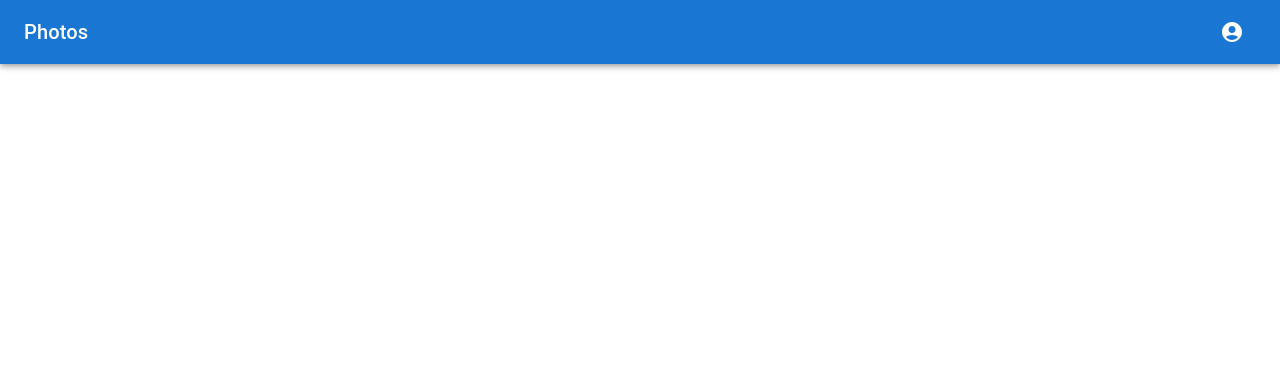
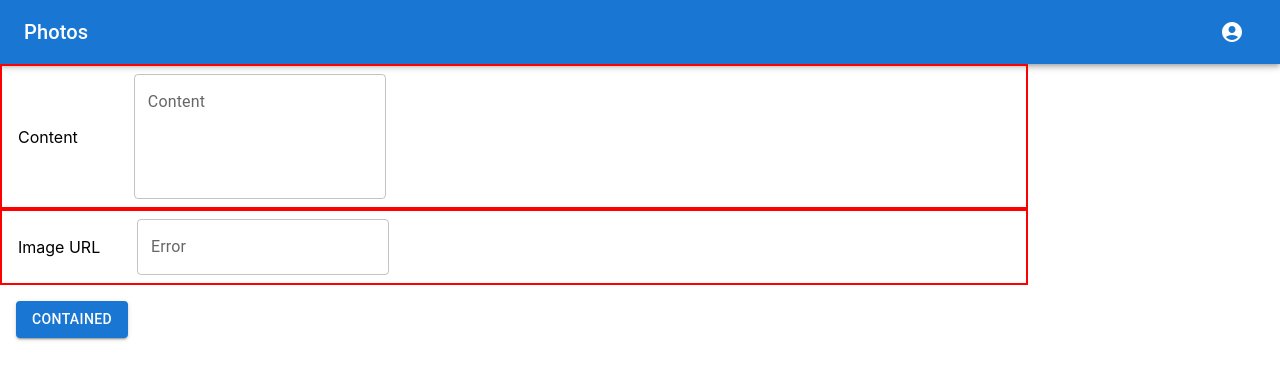
Before and after one commit to ihsan24-24/blog-app, a React (Create React App) app: page /newpost in a window 1280 px wide. Before the commit this address had no page. Shown: the top 380 px of the page. Built offline with nearby package versions, Linux system fonts and the light colour scheme; no server answers.

Commit message:
new post added

```diff
--- a/src/appRouter/AppRouter.jsx
+++ b/src/appRouter/AppRouter.jsx
@@ -4,6 +4,8 @@ import CartDetail from "../components/CartDetail";
 import NavbarComp from "../components/Navbar";
 import Dashboard from "../pages/Dashboard";
 import Login from "../pages/Login";
+import NewBlock from "../pages/NewBlock";
+import Profile from "../pages/Profile";
 import Register from "../pages/Register";
 
 const AppRouter = () => {
@@ -15,6 +17,8 @@ const AppRouter = () => {
         <Route path="/register" element={<Register />} />
         <Route path="/dashboard" element={<Dashboard />} />
         <Route path="/dashboard/:id" element={<CartDetail />} />
+        <Route path="/newpost" element={<NewBlock />} />
+        <Route path="/profile" element={<Profile />} />
       </Routes>
     </div>
   );
--- a/src/components/CartDetail.jsx
+++ b/src/components/CartDetail.jsx
@@ -6,11 +6,11 @@ import CardMedia from "@mui/material/CardMedia";
 import Button from "@mui/material/Button";
 import Typography from "@mui/material/Typography";
 import { useLocation, useParams } from "react-router-dom";
-import { getDataById } from "../helpers/firebase";
+import { editBlog, getDataById, IsLogin } from "../helpers/firebase";
 
 const CartDetail = () => {
-  const [nowUser, setNowUSer] = React.useState();
-  const [data, setData] = React.useState();
+  const [nowUser, setNowUSer] = React.useState(null);
+  const [data, setData] = React.useState("");
 
   //   const {
   //     state: { date, email, id, name, picture, title },
@@ -20,31 +20,39 @@ const CartDetail = () => {
     const newData = await getDataById(id);
     setData(newData);
   };
+
   React.useEffect(() => {
     getData();
+    IsLogin(setNowUSer);
   }, []);
-  console.log(data);
-
+  const editThisBlog = () => {
+    // editBlog()
+  };
   return (
     <Card sx={{ maxWidth: 345 }}>
       <CardMedia
         component="img"
         height="140"
-        image="/static/images/cards/contemplative-reptile.jpg"
+        image={data?.picture}
         alt="green iguana"
       />
       <CardContent>
         <Typography gutterBottom variant="h5" component="div">
-          Lizard
+          {nowUser?.name}
         </Typography>
         <Typography variant="body2" color="text.secondary">
-          Lizards are a widespread group of squamate reptiles, with over 6,000
-          species, ranging across all continents except Antarctica
+          {data?.title}
+        </Typography>
+        <Typography variant="body2" color="text.secondary">
+          {data?.date}
         </Typography>
       </CardContent>
       <CardActions>
-        <Button size="small">Share</Button>
-        <Button size="small">Learn More</Button>
+        {data?.email === nowUser?.email && (
+          <Button size="small" onClick={editThisBlog}>
+            Edit
+          </Button>
+        )}
       </CardActions>
     </Card>
   );
--- a/src/components/Navbar.jsx
+++ b/src/components/Navbar.jsx
@@ -1,36 +1,53 @@
-
-import React, { useState } from 'react';
-import AppBar from '@mui/material/AppBar';
-import Box from '@mui/material/Box';
-import Toolbar from '@mui/material/Toolbar';
-import Typography from '@mui/material/Typography';
-import IconButton from '@mui/material/IconButton';
-import AccountCircle from '@mui/icons-material/AccountCircle';
-import MenuItem from '@mui/material/MenuItem';
-import Menu from '@mui/material/Menu';
+import React, { useEffect, useState } from "react";
+import AppBar from "@mui/material/AppBar";
+import Box from "@mui/material/Box";
+import Toolbar from "@mui/material/Toolbar";
+import Typography from "@mui/material/Typography";
+import IconButton from "@mui/material/IconButton";
+import AccountCircle from "@mui/icons-material/AccountCircle";
+import MenuItem from "@mui/material/MenuItem";
+import Menu from "@mui/material/Menu";
+import { IsLogin, singOut } from "../helpers/firebase";
+import { useNavigate } from "react-router-dom";
 
 const NavbarComp = () => {
   const [anchorEl, setAnchorEl] = useState(null);
-
-
+  const [nowUser, setNowUSer] = useState(null);
+  const navigate = useNavigate();
   const handleMenu = (event) => {
     setAnchorEl(event.currentTarget);
   };
-
   const handleClose = () => {
     setAnchorEl(null);
   };
-
+  useEffect(() => {
+    IsLogin(setNowUSer);
+  }, []);
+  const handleLogin = () => {
+    navigate("/");
+    handleClose();
+  };
+  const handleLogout = () => {
+    singOut(setNowUSer);
+    handleClose();
+    navigate("/");
+  };
+  const handleNewPost = () => {
+    handleClose();
+    navigate("/newpost");
+  };
+  const handleProfile = () => {
+    handleClose();
+    navigate("/profile");
+  };
   return (
     <Box sx={{ flexGrow: 1 }}>
-
       <AppBar position="static">
         <Toolbar>
-
           <Typography variant="h6" component="div" sx={{ flexGrow: 1 }}>
             Photos
           </Typography>
-          { (
+          {
             <div>
               <IconButton
                 size="large"
@@ -46,27 +63,28 @@ const NavbarComp = () => {
                 id="menu-appbar"
                 anchorEl={anchorEl}
                 anchorOrigin={{
-                  vertical: 'top',
-                  horizontal: 'right',
+                  vertical: "top",
+                  horizontal: "right",
                 }}
                 keepMounted
                 transformOrigin={{
-                  vertical: 'top',
-                  horizontal: 'right',
+                  vertical: "top",
+                  horizontal: "right",
                 }}
                 open={Boolean(anchorEl)}
                 onClose={handleClose}
               >
-                <MenuItem onClick={handleClose}>Profile</MenuItem>
-                <MenuItem onClick={handleClose}>My account</MenuItem>
-                <MenuItem onClick={handleClose}>My account</MenuItem>
+                <MenuItem onClick={handleProfile}>Profile</MenuItem>
+                <MenuItem onClick={handleNewPost}>New Post</MenuItem>
+                {nowUser && <MenuItem onClick={handleLogout}>Logout</MenuItem>}
+                {!nowUser && <MenuItem onClick={handleLogin}>Login</MenuItem>}
               </Menu>
             </div>
-          )}
+          }
         </Toolbar>
       </AppBar>
     </Box>
   );
-}
+};
 
 export default NavbarComp;
--- a/src/helpers/firebase.js
+++ b/src/helpers/firebase.js
@@ -26,7 +26,7 @@ import {
   signOut,
   updateProfile,
 } from "firebase/auth";
-import { async } from "@firebase/util";
+
 const firebaseConfig = {
   apiKey: process.env.REACT_APP_API_KEY,
   authDomain: process.env.REACT_APP_AUTH_DOMAIN,
@@ -47,7 +47,7 @@ const provider = new GoogleAuthProvider();
 
 //! database connetct functions
 
-export const useContactListener = (setBlogList) => {
+export const useBlogListListener = (setBlogList) => {
   useEffect(() => {
     onSnapshot(contactRef, (snapshot) => {
       setBlogList(snapshot.docs.map((doc) => ({ id: doc.id, ...doc.data() })));
@@ -67,29 +67,34 @@ export const getDataById = async (id) => {
   }
 };
 
-export const editContact = ({ id, name, phone, gender }, setEdit) => {
+export const editBlog = () => {
   try {
-    const docRef = doc(db, "contact", id);
-    updateDoc(docRef, { name, phone, gender });
-    setEdit(false);
+    // const docRef = doc(db, "users", id);
+    // updateDoc(docRef, { name, phone, gender });
     toastSuccessNotify("Updated Successfully!");
   } catch (error) {
     toastWarnNotify(error.message);
   }
 };
 
-export const deleteContact = (id) => {
+export const deleteBlog = (id) => {
   try {
-    deleteDoc(doc(db, "contact", id));
+    deleteDoc(doc(db, "users", id));
     toastErrorNotify("Deleted Successfully");
   } catch (error) {
     toastWarnNotify(error.message);
   }
 };
 
-export const addContactItem = (addContact) => {
+export const addBloggItem = ({ title, picture }, { name, email }) => {
   try {
-    addDoc(contactRef, { ...addContact });
+    addDoc(contactRef, {
+      title,
+      picture,
+      date: new Date().getFullYear(),
+      name,
+      email,
+    });
     toastSuccessNotify("Added Successfully!");
     console.log("çalıştı");
   } catch (error) {
@@ -145,15 +150,13 @@ export const LoginWithMail = ({ email, password }, navigate) => {
     });
 };
 
-export const IsLogin = (setUser, setRefresh) => {
+export const IsLogin = (setNowUSer) => {
   const auth = getAuth();
   onAuthStateChanged(auth, (user) => {
     if (user) {
       // eslint-disable-next-line
       const uid = user.uid;
-      console.log(user.email);
-      setUser({ email: user.email });
-      setRefresh(true);
+      setNowUSer({ name: user.displayName, email: user.email });
     } else {
     }
   });
@@ -188,12 +191,11 @@ export const LoginWithGoogle = (navigate) => {
     });
 };
 
-export const singOut = (dispatch, clearUser, clearFavoriteList) => {
+export const singOut = (setNowUSer) => {
   const auth = getAuth();
   signOut(auth)
     .then(() => {
-      dispatch(clearUser());
-      dispatch(clearFavoriteList());
+      setNowUSer(null);
     })
     .catch((error) => {
       // An error happened.
--- a/src/pages/Dashboard.jsx
+++ b/src/pages/Dashboard.jsx
@@ -1,10 +1,11 @@
 import { useState } from "react";
 import BlogCard from "../components/BlogCard";
-import { useContactListener } from "../helpers/firebase";
+import { useBlogListListener } from "../helpers/firebase";
 
 const Dashboard = () => {
   const [blogList, setBlogList] = useState([]);
-  useContactListener(setBlogList);
+
+  useBlogListListener(setBlogList);
   return (
     <div sx={{ display: "flex", flexWrap: "wrap" }}>
       {blogList?.map((item) => {
--- a/src/pages/NewBlock.jsx
+++ b/src/pages/NewBlock.jsx
@@ -0,0 +1,95 @@
+import TextField from "@mui/material/TextField";
+import Box from "@mui/material/Box";
+import React, { useEffect, useState } from "react";
+import { Button } from "@mui/material";
+import { addBloggItem, IsLogin } from "../helpers/firebase";
+
+const NewBlock = () => {
+  const [newPost, setNewPost] = useState({
+    title: "",
+    picture: "",
+  });
+  const [nowUser, setNowUser] = useState();
+
+  const handleClick = () => {
+    addBloggItem(newPost, nowUser);
+  };
+  const handleChange = (e) => {
+    setNewPost({ ...newPost, [e.target.name]: e.target.value });
+  };
+  useEffect(() => {
+    IsLogin(setNowUser);
+  }, []);
+
+  return (
+    <Box
+      component="form"
+      sx={{
+        "& .MuiTextField-root": { m: 1, width: "25ch" },
+      }}
+      noValidate
+      autoComplete="off"
+    >
+      <div>
+        <Box
+          sx={{
+            width: "80vw",
+            border: "2px solid red",
+            display: "flex",
+            // justifyContent: "center",
+            alignItems: "center",
+          }}
+        >
+          <span style={{ marginRight: "3rem", marginLeft: "1rem" }}>
+            Content
+          </span>
+          <TextField
+            label="Content"
+            name="title"
+            type="text"
+            variant="outlined"
+            //   value={values.content}
+            onChange={handleChange}
+            //   onBlur={handleBlur}
+            //   error={touched.content && Boolean(errors.content)}
+            //   helperText={touched.content && errors.content}
+            multiline
+            rows={4}
+            sx={{ marginLeft: "3rem" }}
+          />
+        </Box>
+        <Box
+          sx={{
+            width: "80vw",
+            border: "2px solid red",
+            display: "flex",
+
+            alignItems: "center",
+          }}
+        >
+          <span style={{ marginRight: "1.8rem", marginLeft: "1rem" }}>
+            Image URL
+          </span>
+          <TextField
+            id="outlined-error-helper-text"
+            name="picture"
+            label="Error"
+            // value={image}
+            onChange={handleChange}
+          />
+        </Box>
+        <Box>
+          <Button
+            variant="contained"
+            sx={{ marginLeft: "1rem", marginTop: "1rem" }}
+            onClick={handleClick}
+          >
+            Contained
+          </Button>
+        </Box>
+      </div>
+    </Box>
+  );
+};
+
+export default NewBlock;
--- a/src/pages/Profile.jsx
+++ b/src/pages/Profile.jsx
@@ -0,0 +1,7 @@
+import React from "react";
+
+const Profile = () => {
+  return <div>Profile</div>;
+};
+
+export default Profile;
```
Also changed, not shown: 1 other file (tests, documents, lock files or other folders).
